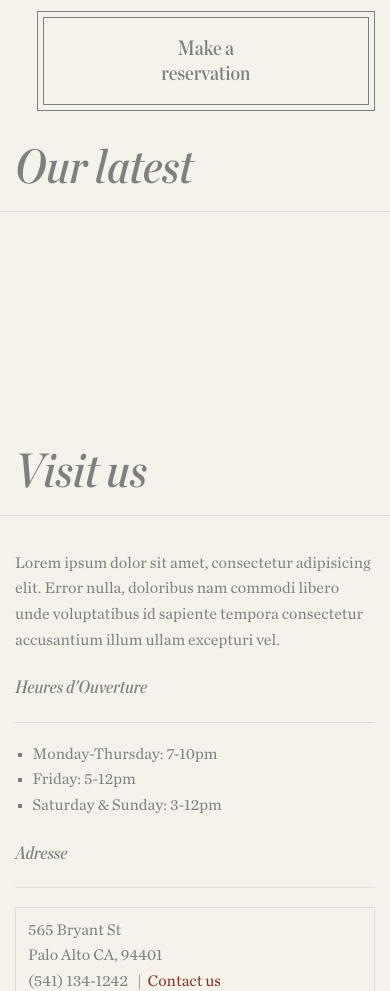
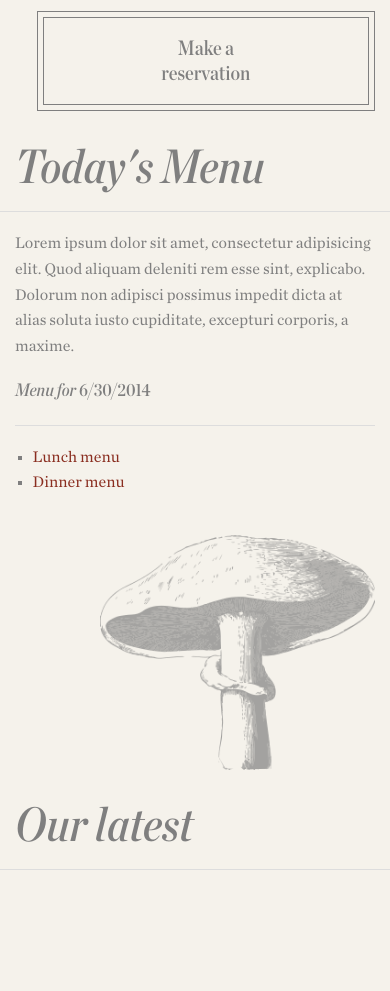
Before and after one commit to sohlis/zola, a website: page index.html in a window 390 px wide. Shown: the part 2440-3431 px from the top of the page. Drawn offline with Linux system fonts and the light colour scheme; some packages are replaced by stand-ins of ours.

Commit message:
mostly done for now, menu now viewable and most of the responsive is working

```diff
--- a/index.html
+++ b/index.html
@@ -3,9 +3,9 @@
   <head>
     <meta charset="utf-8" />
     <meta name="viewport" content="width=device-width, initial-scale=1.0" />
-    <title>Foundation</title>
+    <title>Zola</title>
     <link rel="stylesheet" href="css/app.css" />
-
+   <link rel="icon" type="image/ico" href="img/favicon.ico"/>
     <script src="bower_components/modernizr/modernizr.js"></script>
      <link rel="stylesheet" href="css/style.css" />
       <style type="text/css">
@@ -112,14 +112,29 @@
                 <!-- <div style="margin-bottom: 200px" class="row"><hr>
                 <div style="text-align:center; padding-top: 200px;" class="large-8 large-centered columns"><h2>“We just love this place”<hr></h2><p>—Jim McMasterson</p></div>
                 </div> -->
+                <div class="row">
+                  <div class="large-6 columns"><h2>Today's Menu</h2></div>
+                   <hr>
+
+                  <div class="large-7 medium-7 columns"><p>Lorem ipsum dolor sit amet, consectetur adipisicing elit. Quod aliquam deleniti rem esse sint, explicabo. Dolorum non adipisci possimus impedit dicta at alias soluta iusto cupiditate, excepturi corporis, a maxime.</p>
+                  <h4>Menu for <span id="date" name="date"> </span></h4>
+                  <hr>
+                  <ul>
+                    <li><a href="img/menu.pdf"target="_blank">Lunch menu</a></li>
+                    <li><a href="img/menu.pdf" target="_blank">Dinner menu</a></li>
+                  </ul>
+                  </div>
+                  <div class="large-5 medium-5 columns text-right"><img width="275px"src="img/shroom.png" alt=""></div>
+
+
+                </div>
                <div class="row">
-                  <div class="large-4 columns"><h2>Our latest</h2></div>
+                  <div class="large-6 columns"><h2>Our latest</h2></div>
                    <hr>
 
                    <div class="imgholder">
                    <div id="instafeed"></div>
                    </div>
-
 
 
                 </div>
@@ -185,11 +200,21 @@ https://instagram.com/oauth/authorize/?client_id=7d482ce5b9bf4a49ba10a5d2c41ebef
 
         sortby: 'random',
         limit: 4,
-        template: '<div class="large-3 columns"><a class="th smallimg" href="{{link}}"><img src="{{image}}"></a></div>',
+        template: '<div class="large-3 medium-3 columns"><a class="th smallimg" href="{{link}}"><img src="{{image}}"></a></div>',
         clientId: '7d482ce5b9bf4a49ba10a5d2c41ebef0'
     });
     feed.run();
 </script>
 
+<script type="text/javascript">
+
+var currentDate = new Date()
+  var day = currentDate.getDate()
+  var month = currentDate.getMonth() + 1
+  var year = currentDate.getFullYear()
+  var datefiller = (month + "/" + day + "/" + year);
+  $('#date').append(datefiller);
+</script>
+
   </body>
 </html>
--- a/scss/style.scss
+++ b/scss/style.scss
@@ -191,3 +191,7 @@ button:active {
   margin-top: 2em;
   height: 12em;
 }
+
+#date {
+  font-family: $head-font
+}
```
Also changed, not shown: css/style.css, img/favicon.ico (added), img/shroom.png (added), 1 other file.
